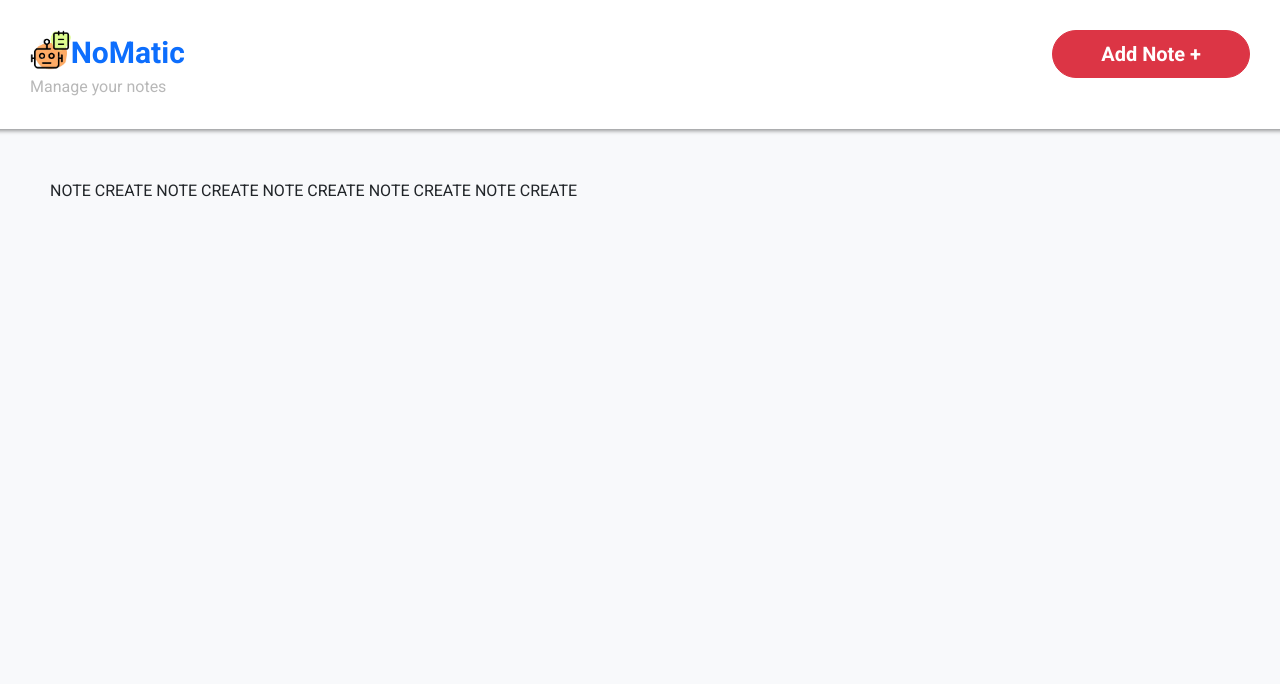
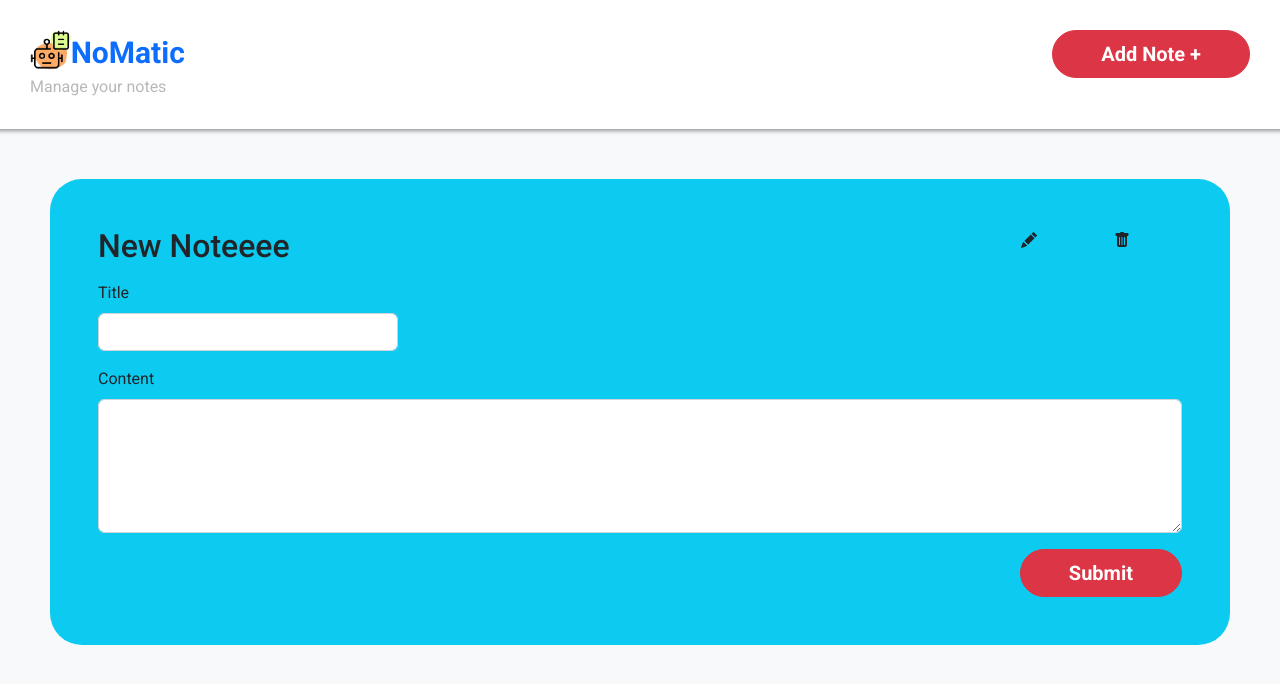
Before and after one commit to favio102/notes-manager-react, a React (Create React App) app: page /note/new in a window 1280 px wide. Shown: the top 684 px of the page. Built offline with nearby package versions, Linux system fonts and the light colour scheme; data requests are answered from the project's data file.

Commit message:
Note-form components

```diff
--- a/jsconfig.json
+++ b/jsconfig.json
@@ -1,7 +1,7 @@
 {
   "compilerOptions": {
-      "baseUrl": "./src",
-      "checkJs": false,
-      "jsx": "react"
+    "baseUrl": "./src",
+    "checkJs": false,
+    "jsx": "react"
   }
 }
--- /dev/null
+++ b/src/components/NoteForm/NoteForm.jsx
@@ -0,0 +1,53 @@
+import { PencilFill, TrashFill } from "react-bootstrap-icons";
+import s from "./style.module.css";
+import { ButtonPrimary } from "components/ButtonPrimary/ButtonPrimary";
+
+export function NoteForm({ title }) {
+  const actionIcons = (
+    <>
+      <div className="col-1">
+        <PencilFill className={s.icon} />
+      </div>
+      <div className="col-1">
+        <TrashFill className={s.icon} />
+      </div>
+    </>
+  );
+
+  const titleInput = (
+    <>
+      <label className="form-label">Title</label>
+      <input type="text" name="title" className="form-control" />
+    </>
+  );
+
+  const contentInput = (
+    <>
+      <label className="form-label">Content</label>
+      <textarea type="text" name="content" className="form-control" rows="5" />
+    </>
+  );
+
+  const submitBtn = (
+    <>
+      <div className="text-end">
+        <ButtonPrimary>Submit</ButtonPrimary>
+      </div>
+    </>
+  );
+
+  return (
+    <div className="bg-info rounded-5 p-5">
+      <div className="row justify-content-space-between">
+        <div className="col-10">
+          <h2 className="mb-3">{title}</h2>
+        </div>
+        {actionIcons}
+      </div>
+
+      <div className={`mb-3 ${s.title_input_container}`}>{titleInput}</div>
+      <div className="mb-3">{contentInput}</div>
+      {submitBtn}
+    </div>
+  );
+}
--- /dev/null
+++ b/src/components/NoteForm/style.module.css
@@ -0,0 +1,7 @@
+.icon {
+  cursor: pointer;
+}
+
+.title_input_container {
+  max-width: 300px;
+}
--- a/src/pages/NoteCreate/NoteCreate.jsx
+++ b/src/pages/NoteCreate/NoteCreate.jsx
@@ -1,3 +1,9 @@
+import { NoteForm } from "components/NoteForm/NoteForm";
+
 export function NoteCreate(props) {
-  return <>NOTE CREATE NOTE CREATE NOTE CREATE NOTE CREATE NOTE CREATE</>;
+  return (
+    <>
+      <NoteForm title='New Noteeee'/>
+    </>
+  );
 }
```
